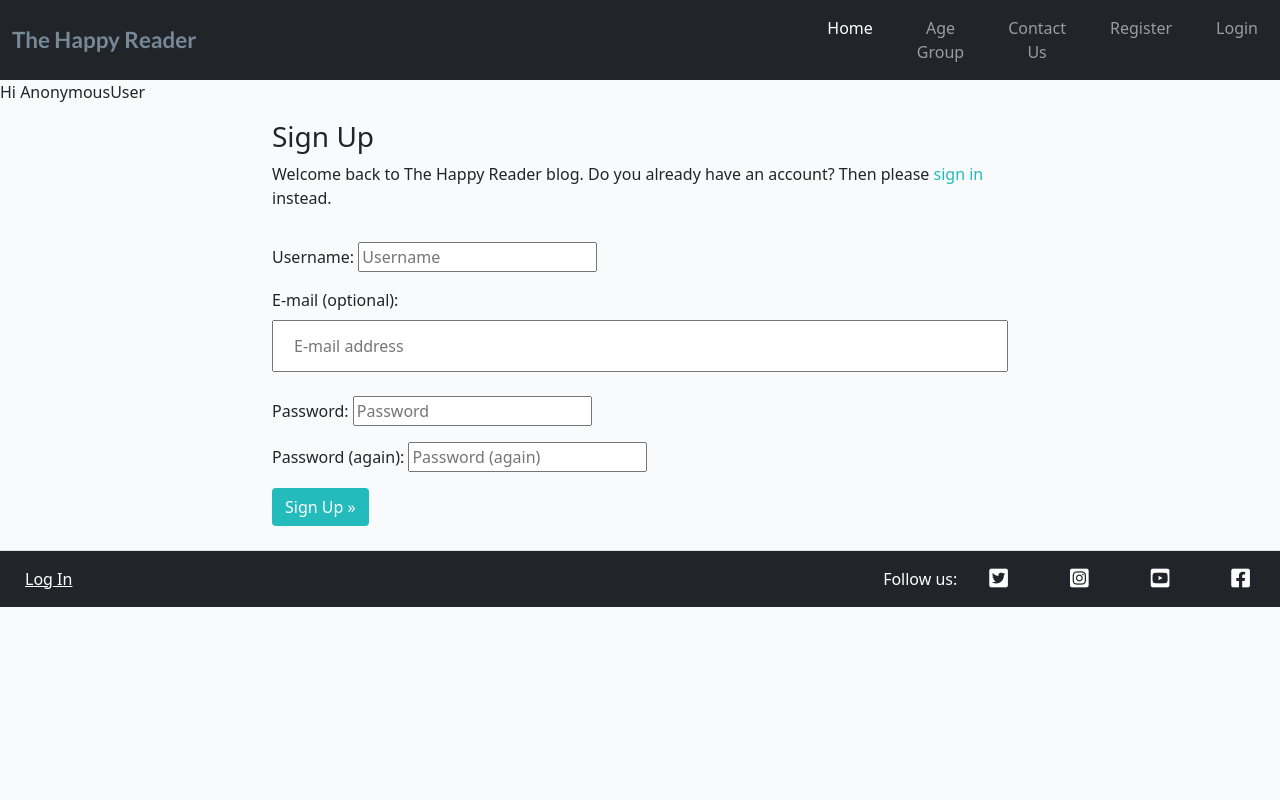
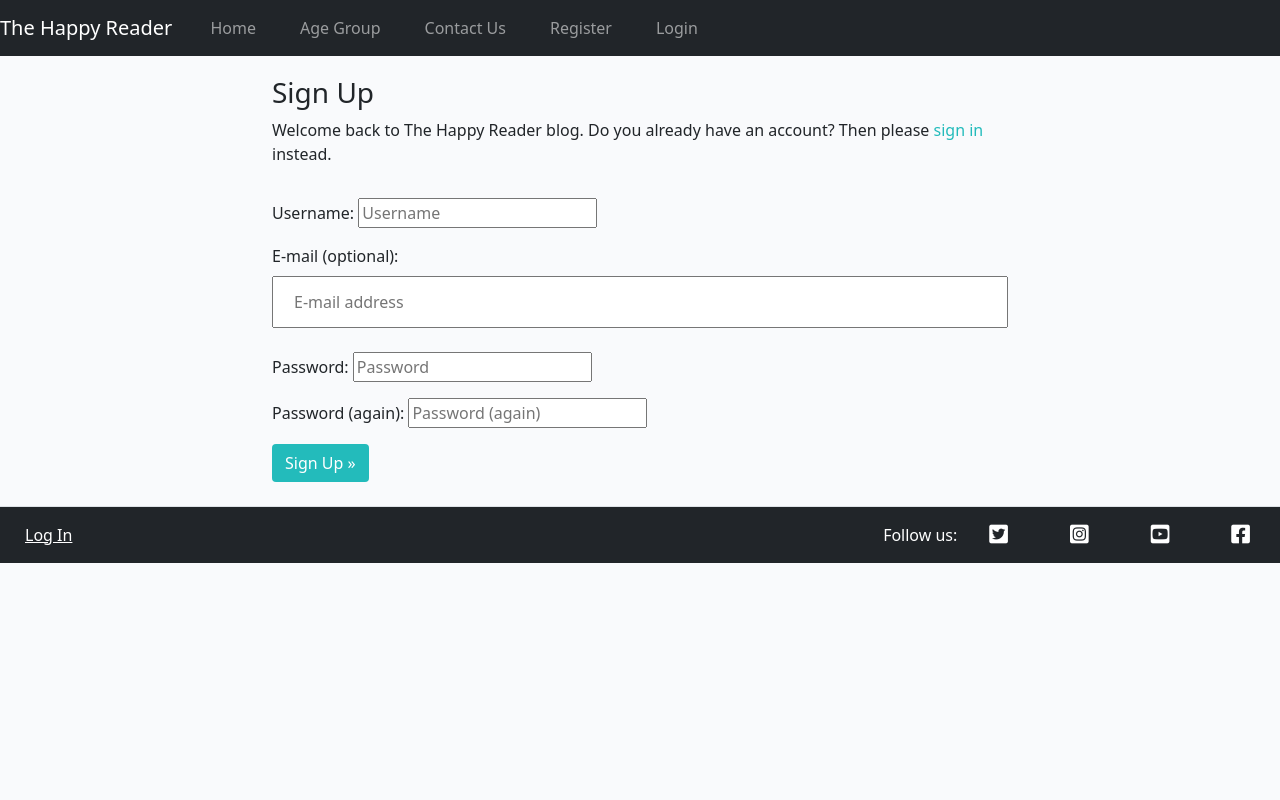
Before and after one commit to LauraMayock/The-happy-reader, a Django app: page /accounts/signup/ in a window 1280 px wide. Run offline with Django 3.2, Linux system fonts and the light colour scheme.

Commit message:
update nav bar styling

```diff
--- a/templates/base.html
+++ b/templates/base.html
@@ -28,21 +28,21 @@
 
     <!-- Navigation -->
 
-    <nav class="navbar-expand-lg navbar navbar-dark bg-dark">
-        <div class="container-fluid d-flex">
-            <a class="navbar-brand" href="{% url 'home' %}"><span class="brand">The Happy Reader</span></a>
-            </div>
-            <button class="navbar-toggler" type="button" data-bs-toggle="collapse" data-bs-target="#navbarText"
-                aria-controls="navbarText" aria-expanded="false" aria-label="Toggle navigation">
+    <nav class="mb-1 navbar navbar-expand-sm bg-dark navbar-dark">
+    <a class="navbar-brand" href="{% url 'home' %}">The Happy Reader</a>
+    <button class="navbar-toggler" type="button" data-toggle="collapse" data-target="#navbarSupportedContent-555"
+    aria-controls="navbarSupportedContent-555" aria-expanded="false" aria-label="Toggle navigation">
     <span class="navbar-toggler-icon"></span>
 </button>
-            <div class="collapse navbar-collapse" id="navbarText">
-                <ul class="navbar-nav me-auto mb-2 mb-lg-0">
-                    <li class="nav-item">
-                        <a class="nav-link active" aria-current="page" href="{% url 'home' %}">Home</a>
+<div class="collapse navbar-collapse" id="navbarSupportedContent-555">
+    <ul class="navbar-nav mr-auto">
+      <li class="nav-item active">
+        <a class="nav-link" href="{% url 'home' %}">Home
+          <span class="sr-only">(current)</span>
+        </a>
       </li>
       <li class="nav-item">
-                        <a class="nav-link" href="{#}">Age Group</a>
+        <a class="nav-link" href="#">Age Group</a>
        </li>
        <li class="nav-item">
         <a class="nav-link" href="{% url 'contact' %}">Contact Us</a>
@@ -61,6 +61,9 @@
                     <li class="nav-item">
                         <a class="nav-link" href="{% url 'add-review' %}">Review a Book</a>
                     </li>
+                    <li>
+                        Logged in: {{ user }}
+                    </li>
                     {% else %}
                     <li class="nav-item">
                         <a class="nav-link" href="{% url 'account_signup' %}">Register</a>
@@ -76,7 +79,7 @@
     </nav>
 
 
-    Hi {{ user }}
+
         <section>
 
         {% block content %}
```
Also changed, not shown: templates/success.html (deleted, +0 -7 lines). Lines whose indentation alone changed are shown as unchanged.
